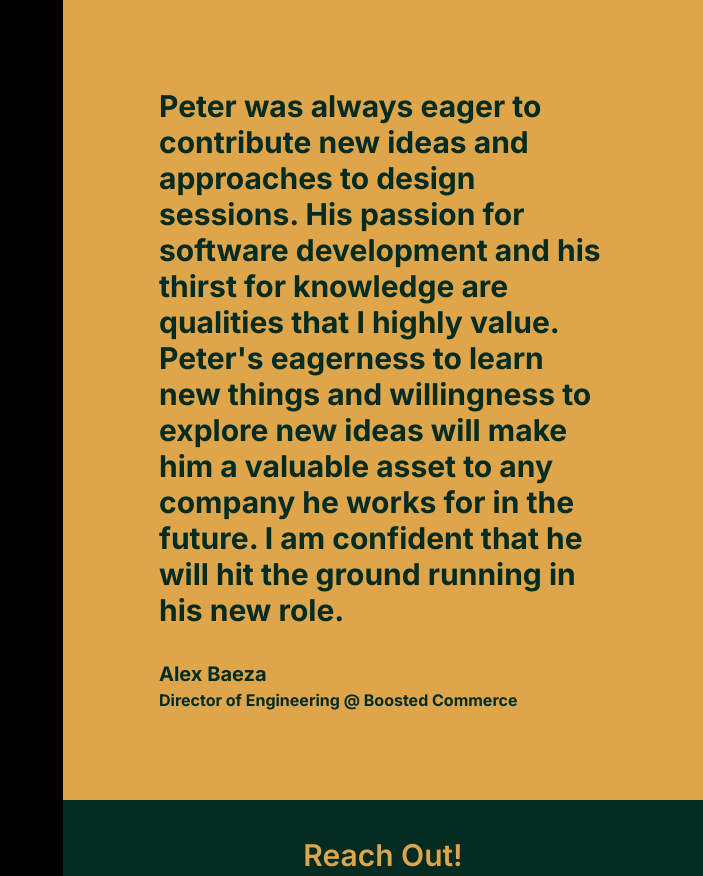
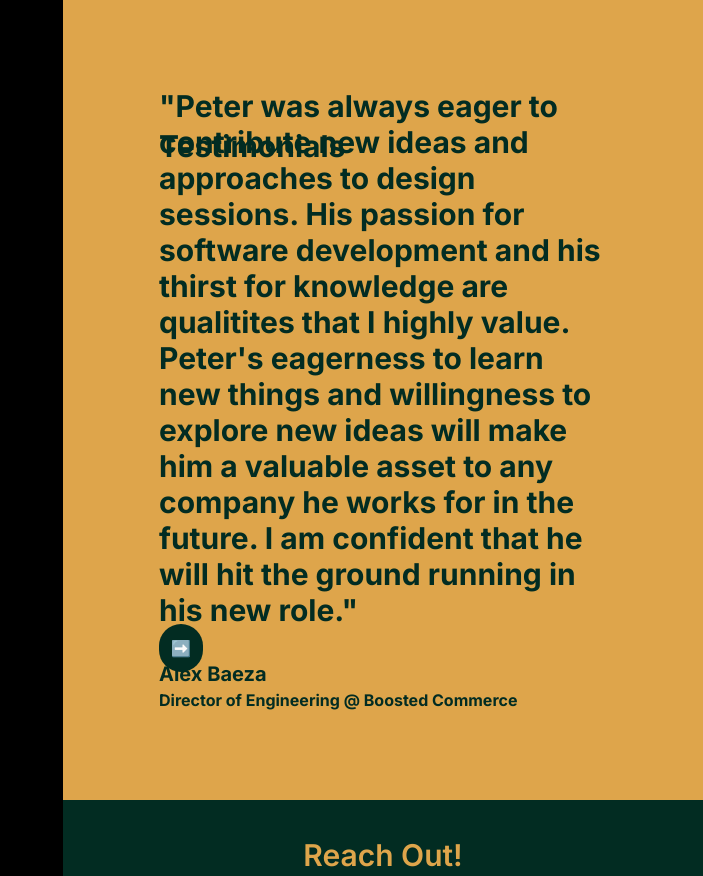
Before and after one commit to PetDios9/personal-site-v2, a Next.js app: page / in a window 1280 px wide. Shown: the part 2400-3276 px from the top of the page, without its empty margins (577-1280 px from the left). Built offline with nearby package versions, Linux system fonts and the light colour scheme.

Commit message:
feat: added functionality for more testimonials

```diff
--- a/src/components/Testimonials.tsx
+++ b/src/components/Testimonials.tsx
@@ -1,18 +1,57 @@
+"use client";
+import { useState } from "react";
+type Testimonial = {
+  content: string;
+  author: string;
+  title: string;
+};
 export default function Testimonials() {
+  const [testNum, setTestNum] = useState(1);
+  const testimonial1: Testimonial = {
+    content:
+      "Peter was always eager to contribute new ideas and approaches to design sessions. His passion for software development and his thirst for knowledge are qualitites that I highly value. Peter's eagerness to learn new things and willingness to explore new ideas will make him a valuable asset to any company he works for in the future. I am confident that he will hit the ground running in his new role.",
+    author: "Alex Baeza",
+    title: "Director of Engineering @ Boosted Commerce",
+  };
+  const testimonial2: Testimonial = {
+    content:
+      "Peter picks up new technologies with ease and is eager to continue growing as a Software Engineer. He is especially passionate about best practices and adheres to them and pushes teams to do so as well.",
+    author: "Roman Lopez",
+    title: "Software Engineer @ Oracle GBU",
+  };
+  let renderedTest;
+  switch (testNum) {
+    case 1:
+      renderedTest = testimonial1;
+      break;
+    case 2:
+      renderedTest = testimonial2;
+      break;
+  }
+  const handleClick = () => {
+    if (testNum === 2) {
+      setTestNum(1);
+      return;
+    }
+    setTestNum(testNum + 1);
+    console.log(testNum);
+  };
   return (
     <div className="h-screen w-screen lg:w-[50vw] flex flex-col justify-center items-start bg-secondary-color text-primary-color p-6 lg:p-24 gap-8">
+      <h2 className="font-bold text-3xl absolute top-32">Testimonials</h2>
       <p className=" text-left text-xl lg:text-3xl font-bold">
-        Peter was always eager to contribute new ideas and approaches to design
-        sessions. His passion for software development and his thirst for
-        knowledge are qualities that I highly value. Peter's eagerness to learn
-        new things and willingness to explore new ideas will make him a valuable
-        asset to any company he works for in the future. I am confident that he
-        will hit the ground running in his new role.
+        "{renderedTest!.content}"
       </p>
       <div>
-        <p className="lg:text-xl font-bold">Alex Baeza</p>
-        <p className="font-bold">Director of Engineering @ Boosted Commerce </p>
+        <p className="lg:text-xl font-bold">{renderedTest!.author}</p>
+        <p className="font-bold">{renderedTest!.title}</p>
       </div>
+      <button
+        className="rounded-full bg-primary-color absolute bottom-32 p-3"
+        onClick={handleClick}
+      >
+        ➡️
+      </button>
     </div>
   );
 }
```
